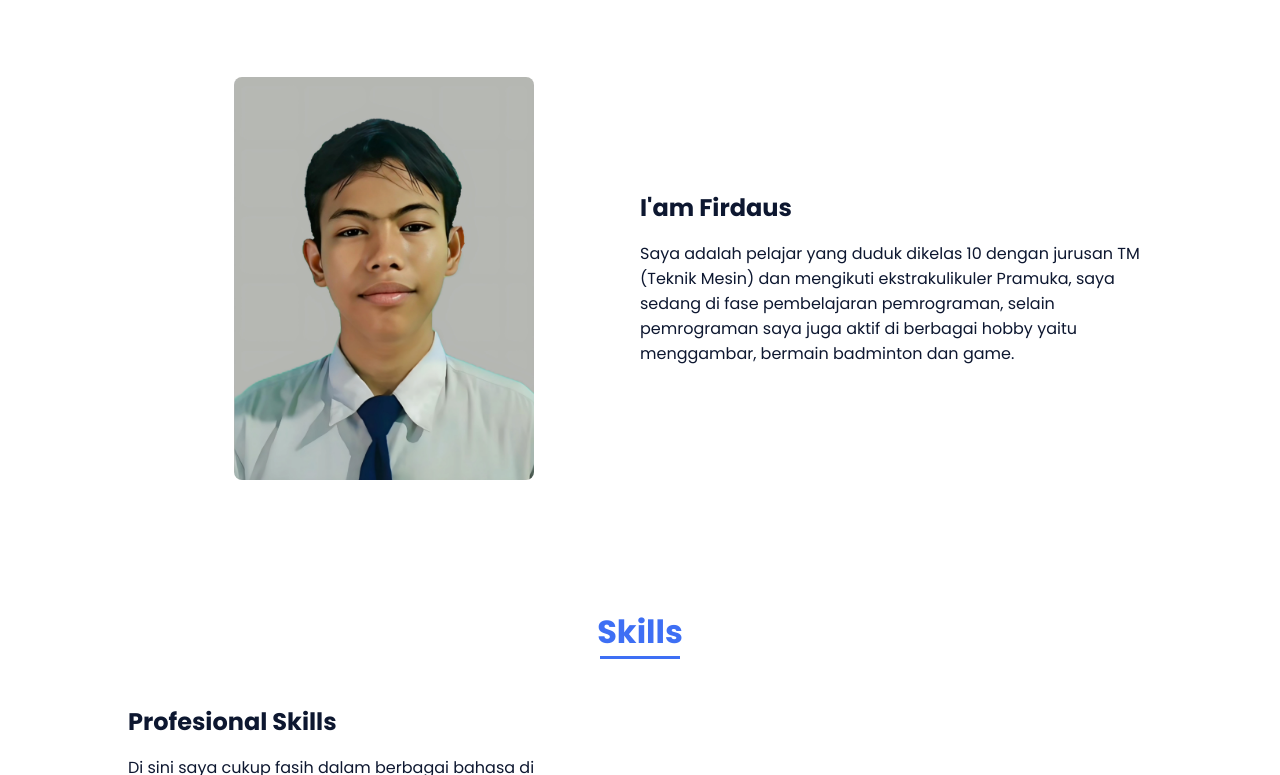
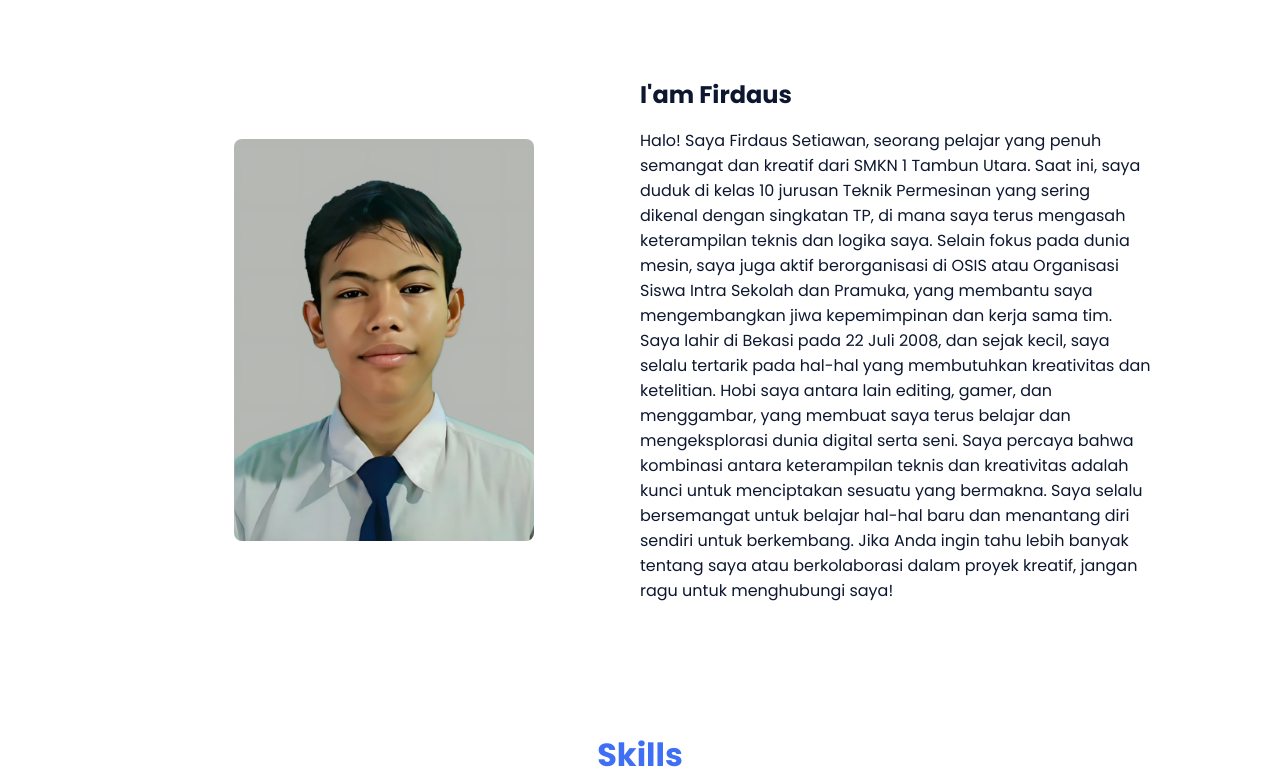
Before and after one commit to fw4nn/portfolio, a plain HTML site: page index.html in a window 1280 px wide. Shown: the part 822-1597 px from the top of the page. Drawn offline with nearby package versions, Linux system fonts and the light colour scheme.

Commit message:
Update index.html

```diff
--- a/index.html
+++ b/index.html
@@ -74,7 +74,12 @@
 
                     <div>
                         <h2 class="about__subtitle">I'am Firdaus</h2>
-                        <p class="about__text">Saya adalah pelajar yang duduk dikelas 10 dengan jurusan TM (Teknik Mesin) dan mengikuti ekstrakulikuler Pramuka, saya sedang di fase pembelajaran pemrograman, selain pemrograman saya juga aktif di berbagai hobby yaitu menggambar, bermain badminton dan game.</p>
+                        <p class="about__text">Halo! Saya Firdaus Setiawan, seorang pelajar yang penuh semangat dan kreatif dari SMKN 1 Tambun Utara. Saat ini, saya duduk di kelas 10 jurusan Teknik Permesinan yang sering dikenal dengan singkatan TP, di mana saya terus mengasah keterampilan teknis dan logika saya. Selain fokus pada dunia mesin, saya juga aktif berorganisasi di OSIS atau Organisasi Siswa Intra Sekolah dan Pramuka, yang membantu saya mengembangkan jiwa kepemimpinan dan kerja sama tim.
+
+Saya lahir di Bekasi pada 22 Juli 2008, dan sejak kecil, saya selalu tertarik pada hal-hal yang membutuhkan kreativitas dan ketelitian. Hobi saya antara lain editing, gamer, dan menggambar, yang membuat saya terus belajar dan mengeksplorasi dunia digital serta seni. Saya percaya bahwa kombinasi antara keterampilan teknis dan kreativitas adalah kunci untuk menciptakan sesuatu yang bermakna.
+
+Saya selalu bersemangat untuk belajar hal-hal baru dan menantang diri sendiri untuk berkembang. Jika Anda ingin tahu lebih banyak tentang saya atau berkolaborasi dalam proyek kreatif, jangan ragu untuk menghubungi saya!
+</p>
                     </div>
                 </div>
             </section>
```
